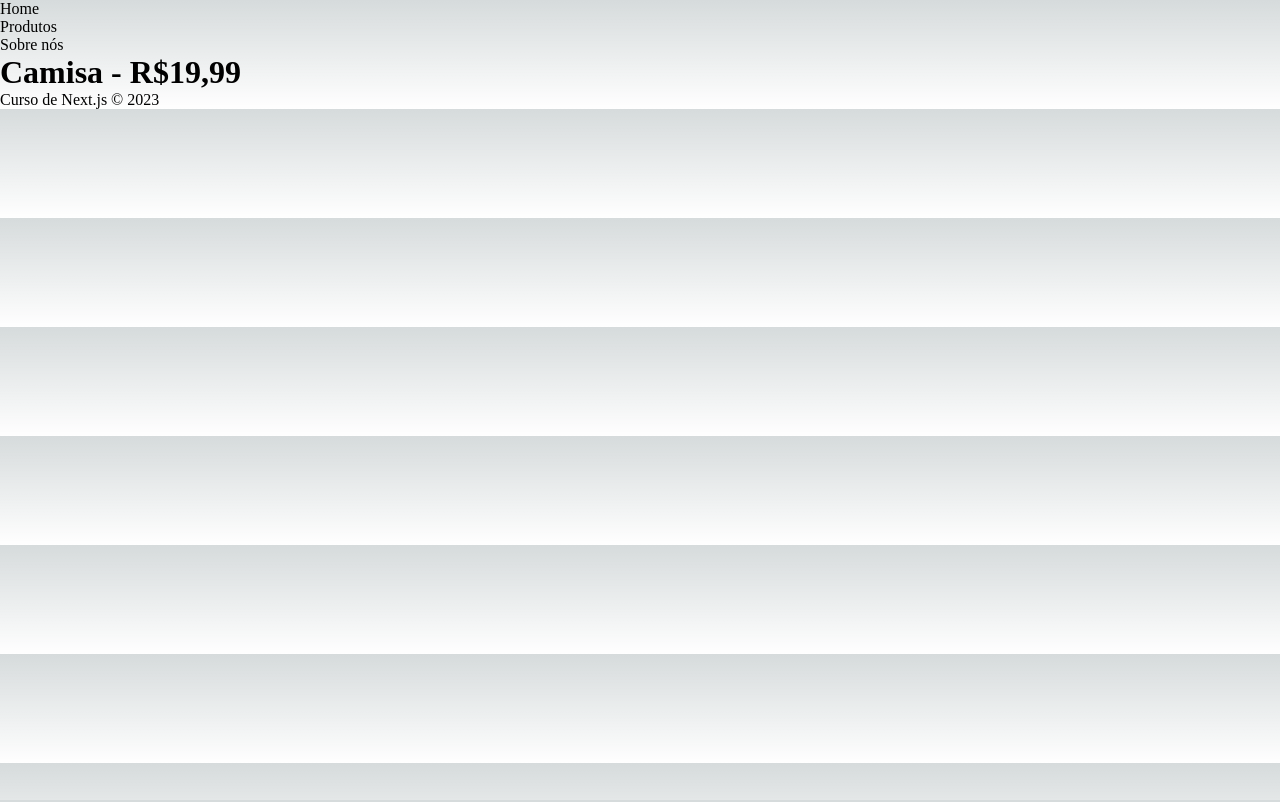
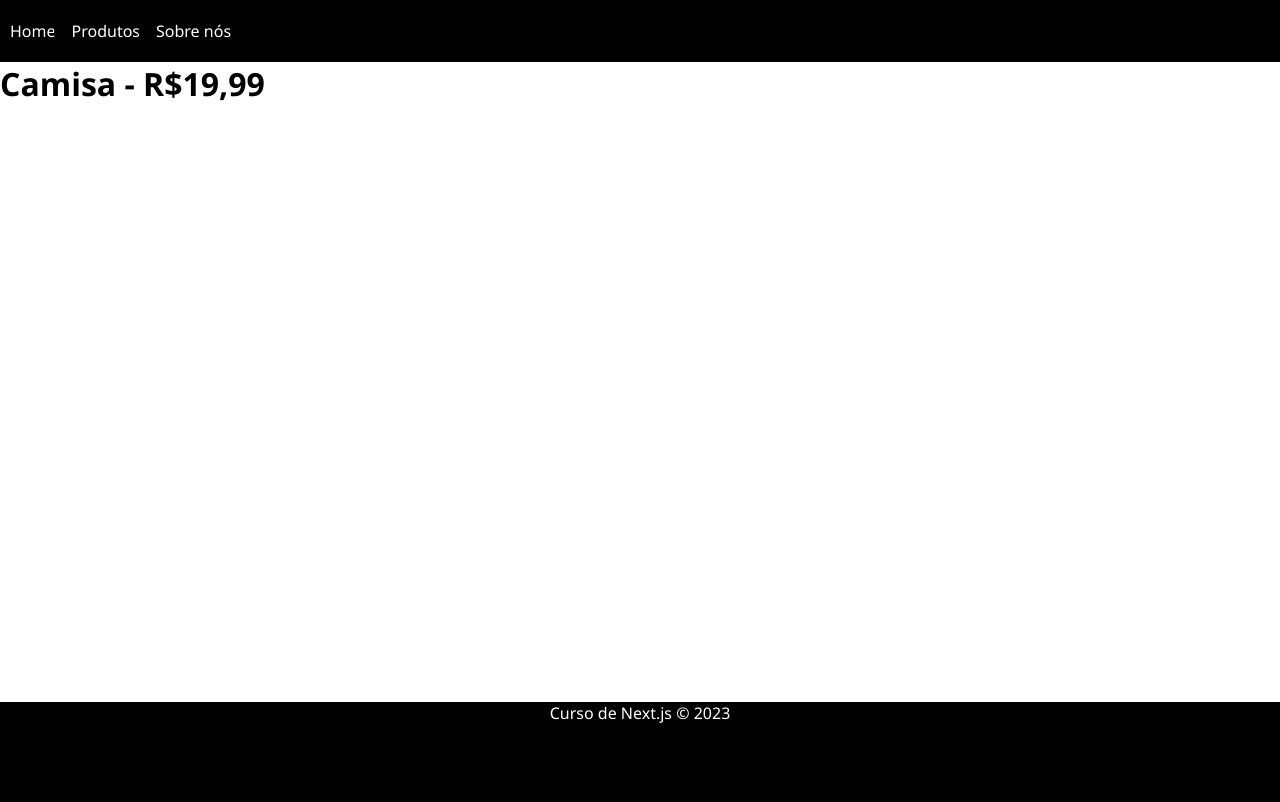
Before and after one commit to Pedrozle/pokenext, a Next.js app: page /products/shirt in a window 1280 px wide. Built offline with nearby package versions, Linux system fonts and the light colour scheme.

Commit message:
estilizando

```diff
--- a/components/footer.tsx
+++ b/components/footer.tsx
@@ -1,7 +1,9 @@
+import styles from "@/styles/components/footer.module.css";
+
 export default function Footer() {
     return (
-        <>
+        <footer className={styles.footer}>
             <p>Curso de Next.js &copy; 2023</p>
-        </>
+        </footer>
     );
 }
--- a/components/mainContainer.tsx
+++ b/components/mainContainer.tsx
@@ -1,12 +1,13 @@
-import { AppProps } from "next/app";
 import Navbar from "./navbar";
 import Footer from "./footer";
+
+import styles from "@/styles/components/maincontainer.module.css";
 
 export default function MainContainer({ children }: any) {
     return (
         <>
             <Navbar />
-            <div>{children}</div>
+            <div className={styles.container}>{children}</div>
             <Footer />
         </>
     );
--- a/components/navbar.tsx
+++ b/components/navbar.tsx
@@ -1,8 +1,10 @@
-import Link from 'next/link'
+import Link from "next/link";
 
-export default function Navbar(){
+import styles from "@/styles/components/navbar.module.css";
+
+export default function Navbar() {
     return (
-        <nav>
+        <nav className={styles.navbar}>
             <ul>
                 <li>
                     <Link href="/">Home</Link>
@@ -15,5 +17,5 @@ export default function Navbar(){
                 </li>
             </ul>
         </nav>
-    )
+    );
 }
--- /dev/null
+++ b/styles/components/footer.module.css
@@ -0,0 +1,8 @@
+.footer {
+    background-color: black;
+    color: white;
+    height: 100px;
+    display: flex;
+    justify-content: center;
+    align-self: center;
+}
--- /dev/null
+++ b/styles/components/maincontainer.module.css
@@ -0,0 +1,3 @@
+.container {
+    min-height: 80vh;
+}
--- /dev/null
+++ b/styles/components/navbar.module.css
@@ -0,0 +1,17 @@
+.navbar ul {
+    display: flex;
+    flex-direction: row;
+    background-color: #000;
+    padding: 20px 10px;
+}
+
+.navbar li a {
+    color: white;
+    margin-right: 1em;
+    text-decoration: none;
+    transition: 0.3s;
+}
+
+.navbar li a:hover {
+    color: #999;
+}
--- a/styles/globals.css
+++ b/styles/globals.css
@@ -1,107 +1,5 @@
-:root {
-  --max-width: 1100px;
-  --border-radius: 12px;
-  --font-mono: ui-monospace, Menlo, Monaco, 'Cascadia Mono', 'Segoe UI Mono',
-    'Roboto Mono', 'Oxygen Mono', 'Ubuntu Monospace', 'Source Code Pro',
-    'Fira Mono', 'Droid Sans Mono', 'Courier New', monospace;
-
-  --foreground-rgb: 0, 0, 0;
-  --background-start-rgb: 214, 219, 220;
-  --background-end-rgb: 255, 255, 255;
-
-  --primary-glow: conic-gradient(
-    from 180deg at 50% 50%,
-    #16abff33 0deg,
-    #0885ff33 55deg,
-    #54d6ff33 120deg,
-    #0071ff33 160deg,
-    transparent 360deg
-  );
-  --secondary-glow: radial-gradient(
-    rgba(255, 255, 255, 1),
-    rgba(255, 255, 255, 0)
-  );
-
-  --tile-start-rgb: 239, 245, 249;
-  --tile-end-rgb: 228, 232, 233;
-  --tile-border: conic-gradient(
-    #00000080,
-    #00000040,
-    #00000030,
-    #00000020,
-    #00000010,
-    #00000010,
-    #00000080
-  );
-
-  --callout-rgb: 238, 240, 241;
-  --callout-border-rgb: 172, 175, 176;
-  --card-rgb: 180, 185, 188;
-  --card-border-rgb: 131, 134, 135;
-}
-
-@media (prefers-color-scheme: dark) {
-  :root {
-    --foreground-rgb: 255, 255, 255;
-    --background-start-rgb: 0, 0, 0;
-    --background-end-rgb: 0, 0, 0;
-
-    --primary-glow: radial-gradient(rgba(1, 65, 255, 0.4), rgba(1, 65, 255, 0));
-    --secondary-glow: linear-gradient(
-      to bottom right,
-      rgba(1, 65, 255, 0),
-      rgba(1, 65, 255, 0),
-      rgba(1, 65, 255, 0.3)
-    );
-
-    --tile-start-rgb: 2, 13, 46;
-    --tile-end-rgb: 2, 5, 19;
-    --tile-border: conic-gradient(
-      #ffffff80,
-      #ffffff40,
-      #ffffff30,
-      #ffffff20,
-      #ffffff10,
-      #ffffff10,
-      #ffffff80
-    );
-
-    --callout-rgb: 20, 20, 20;
-    --callout-border-rgb: 108, 108, 108;
-    --card-rgb: 100, 100, 100;
-    --card-border-rgb: 200, 200, 200;
-  }
-}
-
 * {
-  box-sizing: border-box;
   padding: 0;
   margin: 0;
+  font-family: 'Segoe UI', Tahoma, Geneva, Verdana, sans-serif;
 }
-
-html,
-body {
-  max-width: 100vw;
-  overflow-x: hidden;
-}
-
-body {
-  color: rgb(var(--foreground-rgb));
-  background: linear-gradient(
-      to bottom,
-      transparent,
-      rgb(var(--background-end-rgb))
-    )
-    rgb(var(--background-start-rgb));
-}
-
-a {
-  color: inherit;
-  text-decoration: none;
-}
-
-@media (prefers-color-scheme: dark) {
-  html {
-    color-scheme: dark;
-  }
-}
```
